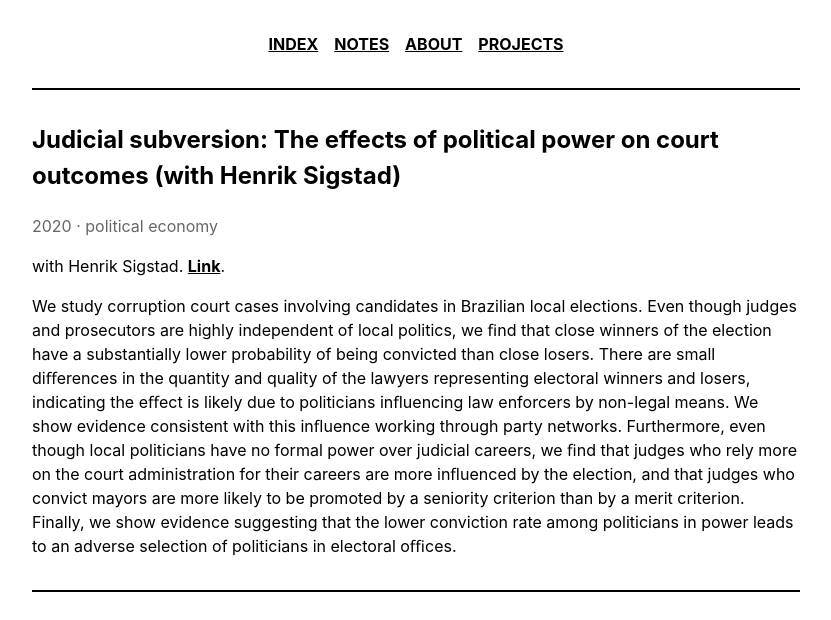
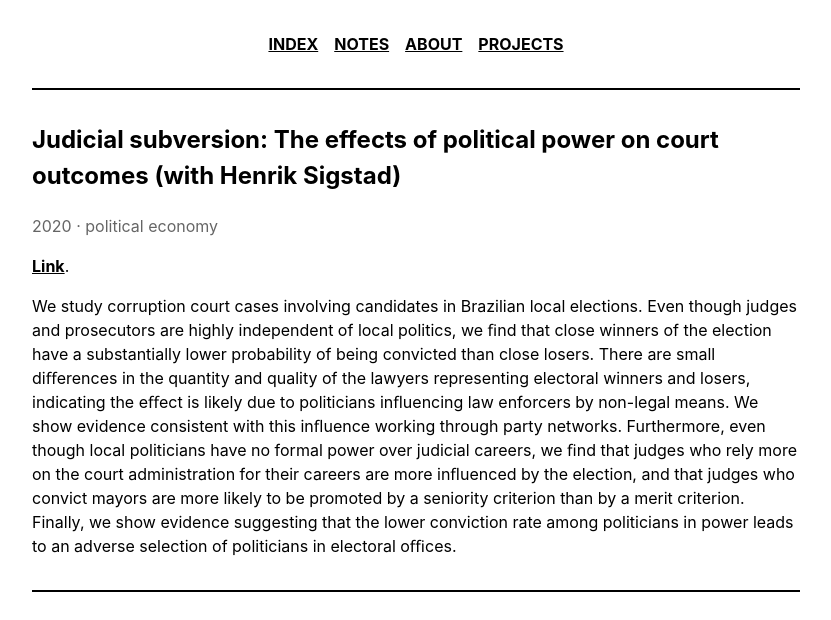
Before and after one commit to gbrlambais/gbrlambais.github.io, a Jekyll site: the page built from _projects/2020-03-28-subversion.md, in a window 1280 px wide, cut to the strip 0-620 px from the top of the page. Shown: the whole strip, without its empty margins (224-1055 px from the left). Built offline with Jekyll 4.4.1, drawn with Linux system fonts in a browser that asks for light colours.

Commit message:
projects

```diff
--- a/_projects/2020-03-28-subversion.md
+++ b/_projects/2020-03-28-subversion.md
@@ -6,6 +6,6 @@ summary: We study corruption court cases involving candidates in Brazilian local
 category: political economy
 ---
 
-with Henrik Sigstad. [Link](https://github.com/gbrlambais).
+[Link](https://github.com/gbrlambais).
 
 We study corruption court cases involving candidates in Brazilian local elections. Even though judges and prosecutors are highly independent of local politics, we ﬁnd that close winners of the election have a substantially lower probability of being convicted than close losers. There are small diﬀerences in the quantity and quality of the lawyers representing electoral winners and losers, indicating the eﬀect is likely due to politicians inﬂuencing law enforcers by non-legal means. We show evidence consistent with this inﬂuence working through party networks. Furthermore, even though local politicians have no formal power over judicial careers, we ﬁnd that judges who rely more on the court administration for their careers are more inﬂuenced by the election, and that judges who convict mayors are more likely to be promoted by a seniority criterion than by a merit criterion. Finally, we show evidence suggesting that the lower conviction rate among politicians in power leads to an adverse selection of politicians in electoral oﬃces.
```
Also changed, not shown: _projects/2020-03-27-ebrnk.md (+1 -1 lines).
